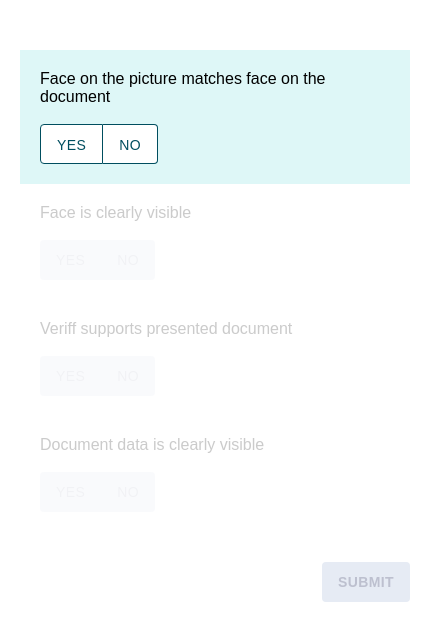
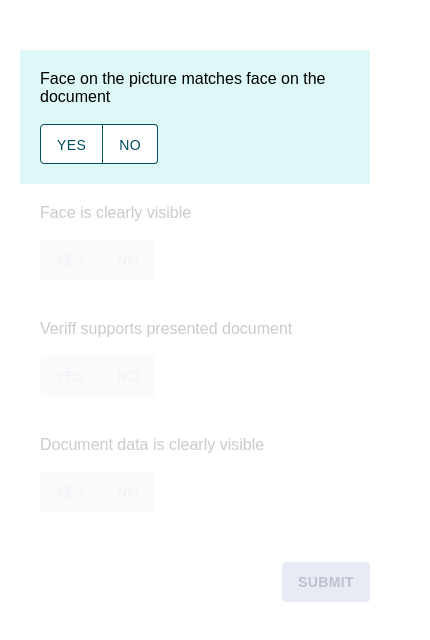
Before and after one commit to rafa-arantes/verification-engine, a React (Vite) app: page / in a window 390 px wide. Shown: the top 640 px of the page, 430 px wide, since content can reach past the window. Built offline with nearby package versions, Linux system fonts and the light colour scheme.

Commit message:
responsivity improvements

```diff
--- a/src/pages/verification/styles/verification.module.css
+++ b/src/pages/verification/styles/verification.module.css
@@ -1,13 +1,14 @@
 .container {
+  box-sizing: border-box;
   margin: 30px auto;
-  max-width: 420px;
+  max-width: 460px;
   padding: 20px;
   width: 100%;
 }
 .container-footer {
+  align-items: center;
   display: flex;
   justify-content: flex-end;
-  align-items: center;
   margin-top: 30px;
 }
 .loader {
```
